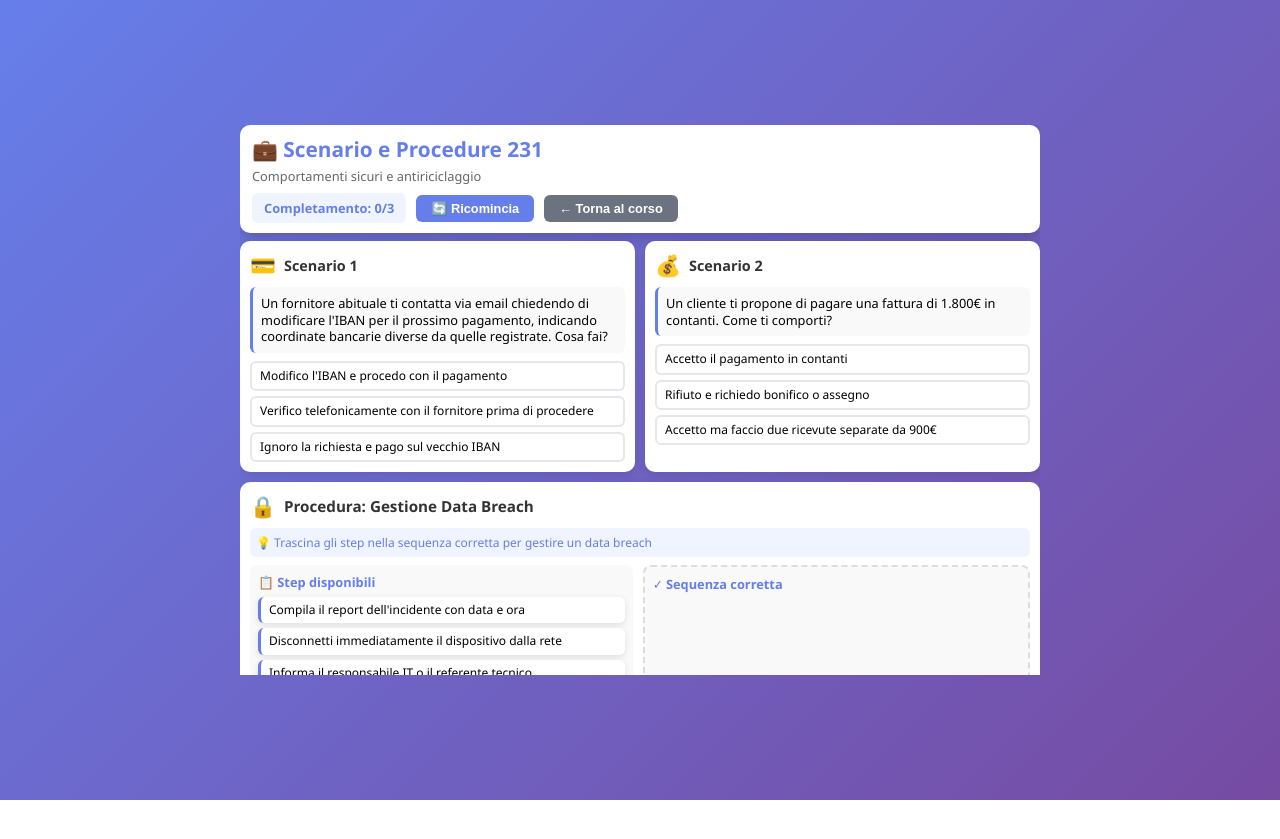
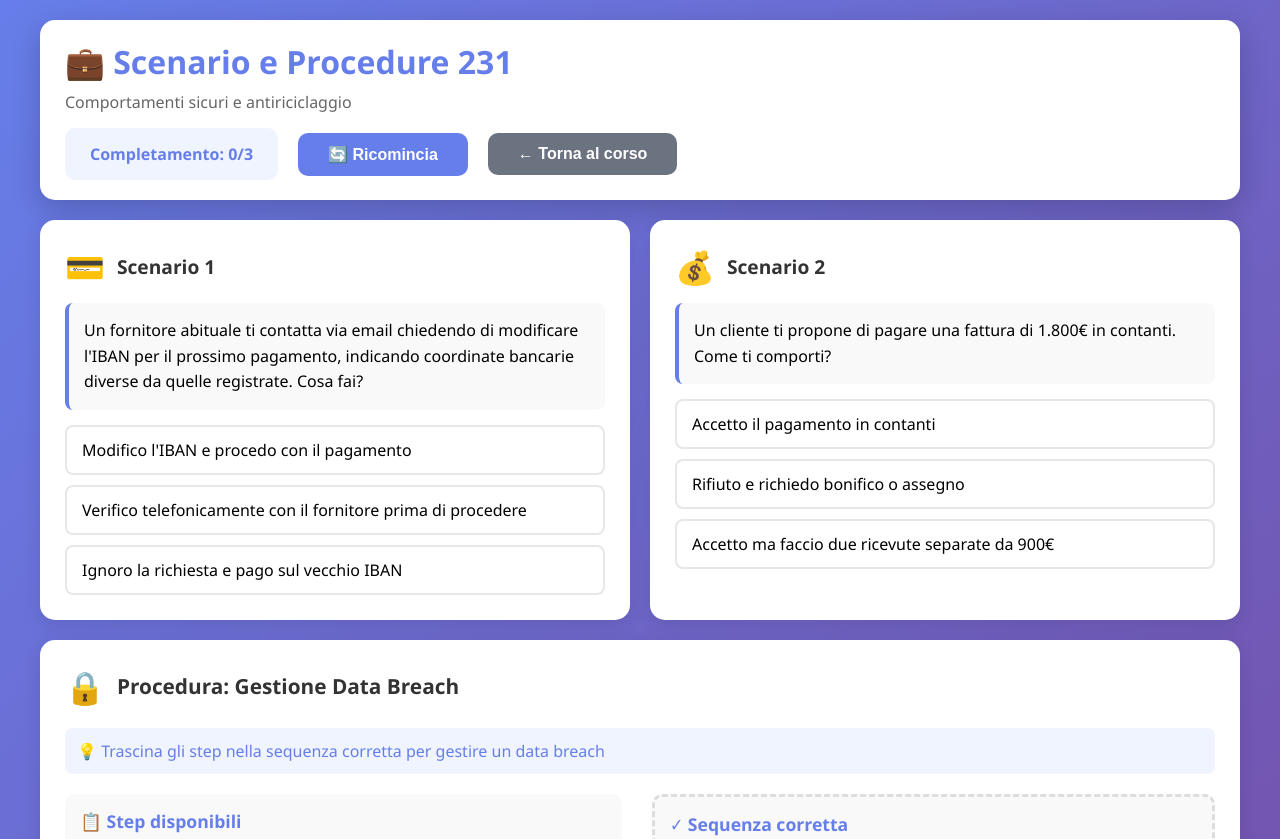
Before and after one commit to FraBellucci/Scenario-e-procedura-231, a plain HTML site: page index.html in a window 1280 px wide. Shown: the top 839 px of the page. Before the commit the page ends 800 px from the top, so only its background shows below. Drawn offline with Linux system fonts and the light colour scheme.

Commit message:
Update index.html

```diff
--- a/index.html
+++ b/index.html
@@ -15,61 +15,56 @@ body {
             font-family: 'Segoe UI', Tahoma, Geneva, Verdana, sans-serif;
             background: linear-gradient(135deg, #667eea 0%, #764ba2 100%);
             min-height: 100vh;
-    padding: 10px;
-    display: flex;
-    justify-content: center;
-    align-items: center;
+            padding: 20px;
         }
 
         .container {
-    width: 800px;
-    height: 550px;
-    overflow-y: auto;
+            max-width: 1200px;
+            margin: 0 auto;
         }
 
         .header {
             background: white;
-    border-radius: 10px;
-    padding: 10px 12px;
-    margin-bottom: 8px;
-    box-shadow: 0 5px 15px rgba(0,0,0,0.2);
+            border-radius: 15px;
+            padding: 20px 25px;
+            margin-bottom: 20px;
+            box-shadow: 0 10px 30px rgba(0,0,0,0.2);
         }
 
         h1 {
             color: #667eea;
-    font-size: 1.3em;
-    margin-bottom: 4px;
+            font-size: 2em;
+            margin-bottom: 8px;
         }
 
         .subtitle {
             color: #666;
-    font-size: 0.8em;
-    margin-bottom: 8px;
+            font-size: 1em;
+            margin-bottom: 15px;
         }
 
         .stats {
             display: flex;
-    gap: 10px;
+            gap: 20px;
             flex-wrap: wrap;
             align-items: center;
         }
 
         .stat-box {
             background: #f0f4ff;
-    padding: 6px 12px;
-    border-radius: 6px;
+            padding: 15px 25px;
+            border-radius: 10px;
             font-weight: bold;
             color: #667eea;
-    font-size: 0.8em;
         }
 
         .reset-btn {
             background: #667eea;
             color: white;
             border: none;
-    padding: 6px 15px;
-    border-radius: 6px;
-    font-size: 0.8em;
+            padding: 12px 30px;
+            border-radius: 10px;
+            font-size: 1em;
             cursor: pointer;
             font-weight: bold;
             transition: all 0.3s;
@@ -77,69 +72,70 @@ h1 {
 
         .reset-btn:hover {
             background: #5568d3;
+            transform: translateY(-2px);
+            box-shadow: 0 5px 15px rgba(102,126,234,0.4);
         }
 
+        /* Scenarios Grid */
         .scenarios-grid {
             display: grid;
             grid-template-columns: 1fr 1fr;
-    gap: 10px;
-    margin-bottom: 10px;
+            gap: 20px;
+            margin-bottom: 20px;
         }
 
         .scenario-card {
             background: white;
-    border-radius: 10px;
-    padding: 10px;
-    box-shadow: 0 3px 12px rgba(0,0,0,0.1);
+            border-radius: 15px;
+            padding: 25px;
+            box-shadow: 0 5px 20px rgba(0,0,0,0.1);
         }
 
         .scenario-header {
             display: flex;
             align-items: center;
-    gap: 8px;
-    margin-bottom: 8px;
+            gap: 12px;
+            margin-bottom: 15px;
         }
 
         .scenario-icon {
-    font-size: 1.3em;
+            font-size: 2em;
         }
 
         .scenario-title {
-    font-size: 0.9em;
+            font-size: 1.2em;
             font-weight: bold;
             color: #333;
         }
 
         .scenario-description {
             background: #f9f9f9;
-    padding: 8px;
-    border-radius: 6px;
-    margin-bottom: 8px;
-    border-left: 3px solid #667eea;
-    line-height: 1.3;
-    font-size: 0.8em;
+            padding: 15px;
+            border-radius: 8px;
+            margin-bottom: 15px;
+            border-left: 4px solid #667eea;
+            line-height: 1.6;
         }
 
         .scenario-choices {
             display: flex;
             flex-direction: column;
-    gap: 5px;
+            gap: 10px;
         }
 
         .choice-option {
-    padding: 6px 8px;
+            padding: 12px 15px;
             border: 2px solid #e5e7eb;
-    border-radius: 6px;
+            border-radius: 8px;
             cursor: pointer;
             transition: all 0.3s;
             background: white;
-    font-size: 0.75em;
-    line-height: 1.2;
         }
 
         .choice-option:hover:not(.disabled) {
             border-color: #667eea;
             background: #f0f4ff;
+            transform: translateX(5px);
         }
 
         .choice-option.disabled {
@@ -159,13 +155,11 @@ h1 {
         }
 
         .scenario-feedback {
-    margin-top: 6px;
-    padding: 6px;
-    border-radius: 6px;
+            margin-top: 15px;
+            padding: 12px;
+            border-radius: 8px;
             display: none;
             font-weight: 500;
-    font-size: 0.7em;
-    line-height: 1.3;
         }
 
         .scenario-feedback.show {
@@ -176,72 +170,82 @@ h1 {
         .scenario-feedback.correct {
             background: #d1fae5;
             color: #065f46;
-    border-left: 3px solid #10b981;
+            border-left: 4px solid #10b981;
         }
 
         .scenario-feedback.wrong {
             background: #fee2e2;
             color: #991b1b;
-    border-left: 3px solid #ef4444;
+            border-left: 4px solid #ef4444;
         }
 
+        /* Procedure Section */
         .procedure-section {
             background: white;
-    border-radius: 10px;
-    padding: 10px;
-    box-shadow: 0 3px 12px rgba(0,0,0,0.1);
+            border-radius: 15px;
+            padding: 25px;
+            box-shadow: 0 5px 20px rgba(0,0,0,0.1);
         }
 
         .procedure-header {
             display: flex;
             align-items: center;
-    gap: 8px;
-    margin-bottom: 8px;
+            gap: 12px;
+            margin-bottom: 20px;
         }
 
         .procedure-icon {
-    font-size: 1.3em;
+            font-size: 2em;
         }
 
         .procedure-title {
-    font-size: 0.95em;
+            font-size: 1.3em;
             font-weight: bold;
             color: #333;
         }
 
         .procedure-instruction {
             background: #f0f4ff;
-    padding: 6px;
-    border-radius: 6px;
-    margin-bottom: 8px;
+            padding: 12px;
+            border-radius: 8px;
+            margin-bottom: 20px;
             color: #667eea;
             font-weight: 500;
-    font-size: 0.75em;
         }
 
         .procedure-area {
             display: flex;
-    gap: 10px;
+            gap: 30px;
+            align-items: flex-start;
         }
 
-.steps-pool, .drop-zone {
+        .steps-pool {
             flex: 1;
             background: #f9f9f9;
-    padding: 8px;
-    border-radius: 8px;
-    min-height: 120px;
-    max-height: 120px;
-    overflow-y: auto;
+            padding: 15px;
+            border-radius: 10px;
+            min-height: 300px;
         }
 
-.steps-pool h3, .drop-zone h3 {
+        .steps-pool h3 {
             color: #667eea;
-    margin-bottom: 6px;
-    font-size: 0.8em;
+            margin-bottom: 15px;
+            font-size: 1.1em;
         }
 
         .drop-zone {
-    border: 2px dashed #ddd;
+            flex: 1;
+            background: #f9f9f9;
+            padding: 15px;
+            border-radius: 10px;
+            border: 3px dashed #ddd;
+            min-height: 300px;
+        }
+
+        .drop-zone h3 {
+            color: #667eea;
+            margin-bottom: 15px;
+            font-size: 1.1em;
         }
 
         .drop-zone.drag-over {
@@ -251,38 +255,56 @@ h1 {
 
         .step-card {
             background: white;
-    padding: 6px 8px;
-    border-radius: 6px;
-    margin-bottom: 5px;
+            padding: 15px;
+            border-radius: 8px;
+            margin-bottom: 10px;
             cursor: move;
-    border-left: 3px solid #667eea;
-    box-shadow: 0 2px 6px rgba(0,0,0,0.1);
+            border-left: 4px solid #667eea;
+            box-shadow: 0 2px 8px rgba(0,0,0,0.1);
             transition: all 0.3s;
-    font-size: 0.75em;
-    line-height: 1.2;
+            display: flex;
+            align-items: center;
+            gap: 12px;
         }
 
         .step-card:hover {
             transform: translateY(-2px);
+            box-shadow: 0 4px 12px rgba(0,0,0,0.15);
         }
 
         .step-card.dragging {
             opacity: 0.5;
         }
 
+        .step-number {
+            background: #667eea;
+            color: white;
+            width: 30px;
+            height: 30px;
+            border-radius: 50%;
+            display: flex;
+            align-items: center;
+            justify-content: center;
+            font-weight: bold;
+            font-size: 0.9em;
+        }
+
+        .step-text {
+            flex: 1;
+            color: #333;
+        }
+
         .check-btn {
-    margin-top: 8px;
+            margin-top: 20px;
             width: 100%;
         }
 
         .procedure-feedback {
-    margin-top: 8px;
-    padding: 8px;
-    border-radius: 6px;
+            margin-top: 15px;
+            padding: 15px;
+            border-radius: 8px;
             font-weight: 500;
-    font-size: 0.75em;
             display: none;
-    line-height: 1.3;
         }
 
         .procedure-feedback.show {
@@ -293,22 +315,22 @@ h1 {
         .procedure-feedback.correct {
             background: #d1fae5;
             color: #065f46;
-    border-left: 3px solid #10b981;
+            border-left: 4px solid #10b981;
         }
 
         .procedure-feedback.wrong {
             background: #fee2e2;
             color: #991b1b;
-    border-left: 3px solid #ef4444;
+            border-left: 4px solid #ef4444;
         }
 
         .victory {
             background: white;
-    border-radius: 10px;
-    padding: 20px;
+            border-radius: 15px;
+            padding: 40px;
             text-align: center;
-    margin-top: 10px;
-    box-shadow: 0 8px 20px rgba(0,0,0,0.2);
+            margin-top: 20px;
+            box-shadow: 0 10px 30px rgba(0,0,0,0.2);
             display: none;
         }
 
@@ -319,13 +341,13 @@ h1 {
 
         .victory h2 {
             color: #10b981;
-    font-size: 1.5em;
-    margin-bottom: 10px;
+            font-size: 2.5em;
+            margin-bottom: 15px;
         }
 
         .victory-emoji {
-    font-size: 2.5em;
-    margin-bottom: 12px;
+            font-size: 4em;
+            margin-bottom: 20px;
         }
 
         @keyframes slideDown {
@@ -338,10 +360,23 @@ h1 {
                 transform: translateY(0);
             }
         }
+
+        @media (max-width: 968px) {
+            .scenarios-grid {
+                grid-template-columns: 1fr;
+            }
+
+            .procedure-area {
+                flex-direction: column;
+            }
+
+            h1 {
+                font-size: 1.6em;
+            }
+        }
     </style>
 </head>
 <body>
-    <div id="viewport-800x550">
     <div class="container">
         <div class="header">
             <h1>💼 Scenario e Procedure 231</h1>
@@ -415,6 +450,7 @@ h1 {
 
             <div class="procedure-area">
                 <div class="steps-pool">
+                    <h3>📋 Step disponibili</h3>
                     <div id="stepsPool"></div>
                 </div>
 
@@ -436,8 +472,6 @@ h1 {
             <button class="reset-btn" onclick="resetGame()">Gioca ancora</button>
         </div>
     </div>
-    </div>
-
 
     <script>
         const scenarios = {
```
Lines whose indentation alone changed are shown as unchanged.
